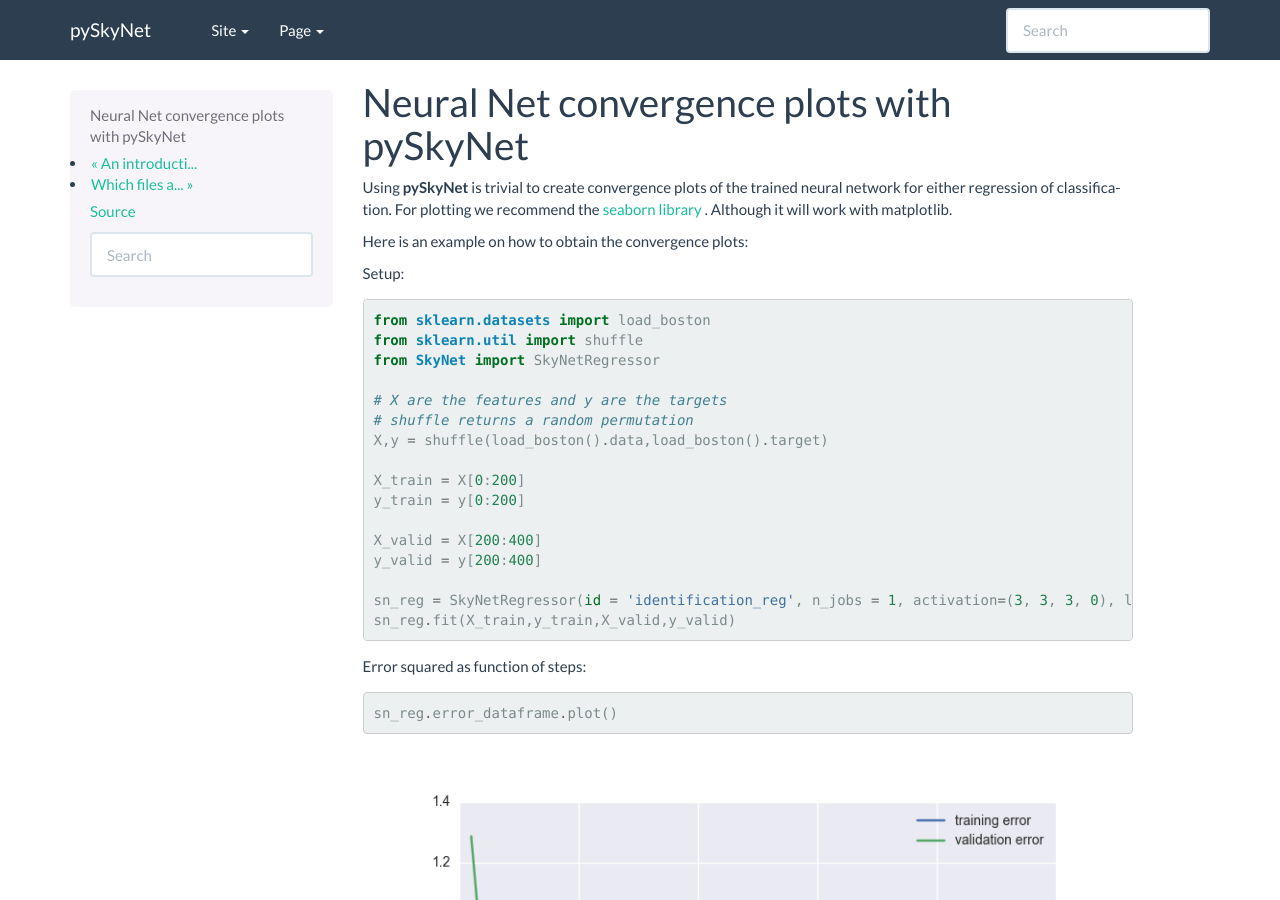
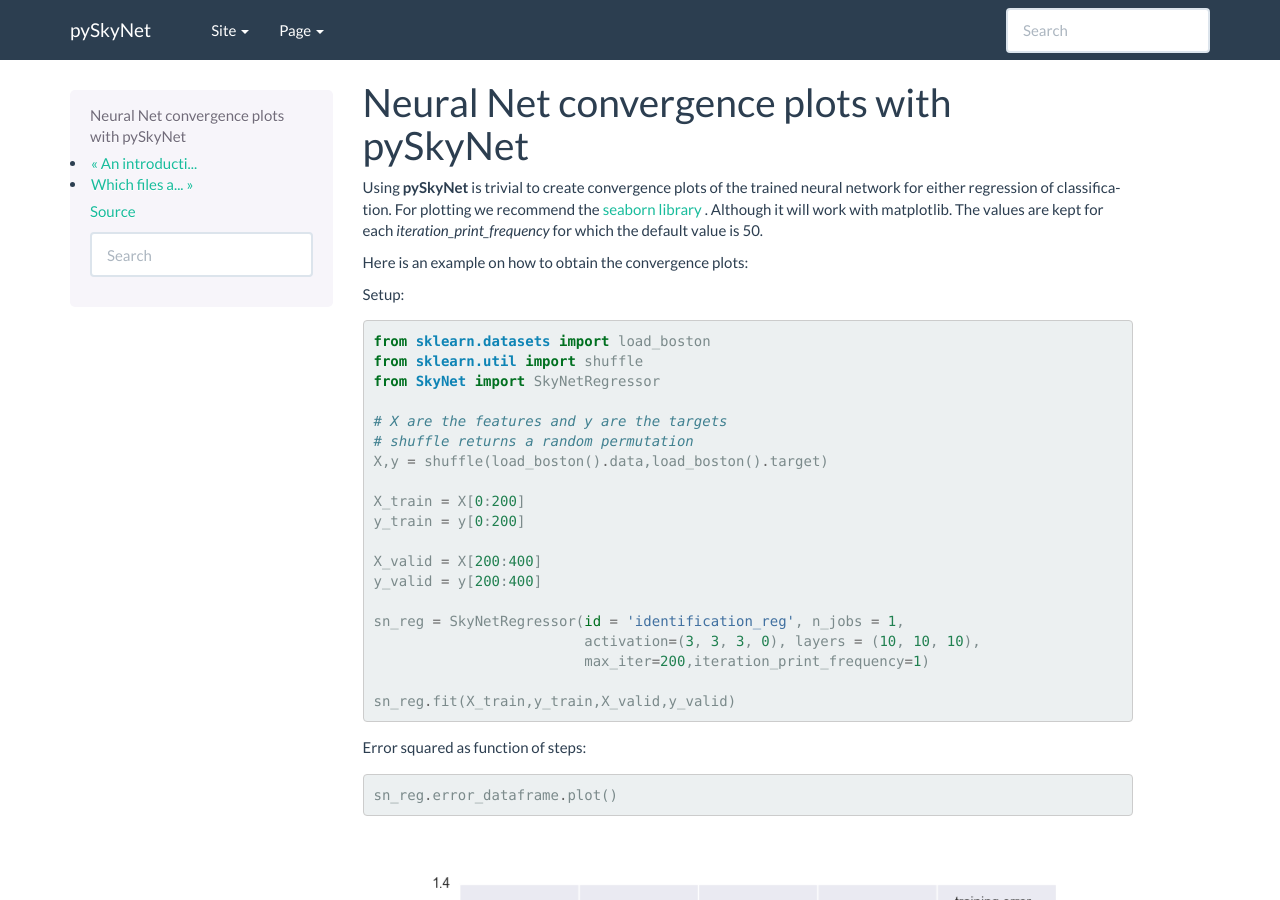
Before and after one commit to cbonnett/SkyNet_wrapper, a Sphinx documentation site: the page built from docs/convergenceplots.rst, in a window 1280 px wide and 900 px high. Built offline with Sphinx 7.4.7, drawn with Linux system fonts in a browser that asks for light colours.

```diff
--- a/docs/convergenceplots.rst
+++ b/docs/convergenceplots.rst
@@ -6,6 +6,7 @@
 Using **pySkyNet** is trivial to create convergence plots of the trained neural network for either
 regression of classification. For plotting we recommend the `seaborn library <http://web.stanford.edu/~mwaskom/software/seaborn/>`_ .
 Although it will work with matplotlib.
+The values are kept for each `iteration_print_frequency` for which the default value is 50.
 
 Here is an example on how to obtain the convergence plots:
 
@@ -27,7 +28,10 @@
     X_valid = X[200:400]
     y_valid = y[200:400]
 
-    sn_reg = SkyNetRegressor(id = 'identification_reg', n_jobs = 1, activation=(3, 3, 3, 0), layers = (10, 10, 10), max_iter=200)
+    sn_reg = SkyNetRegressor(id = 'identification_reg', n_jobs = 1,
+                             activation=(3, 3, 3, 0), layers = (10, 10, 10),
+                             max_iter=200,iteration_print_frequency=1)
+
     sn_reg.fit(X_train,y_train,X_valid,y_valid)
 
 Error squared as function of steps:
```
Also changed, not shown: 1 other file.
